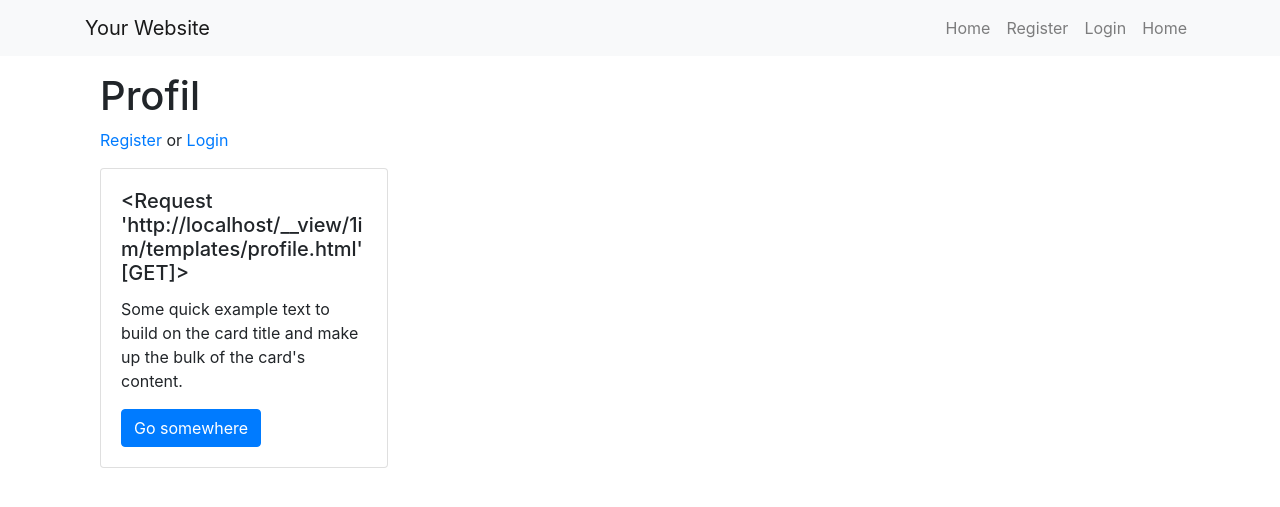
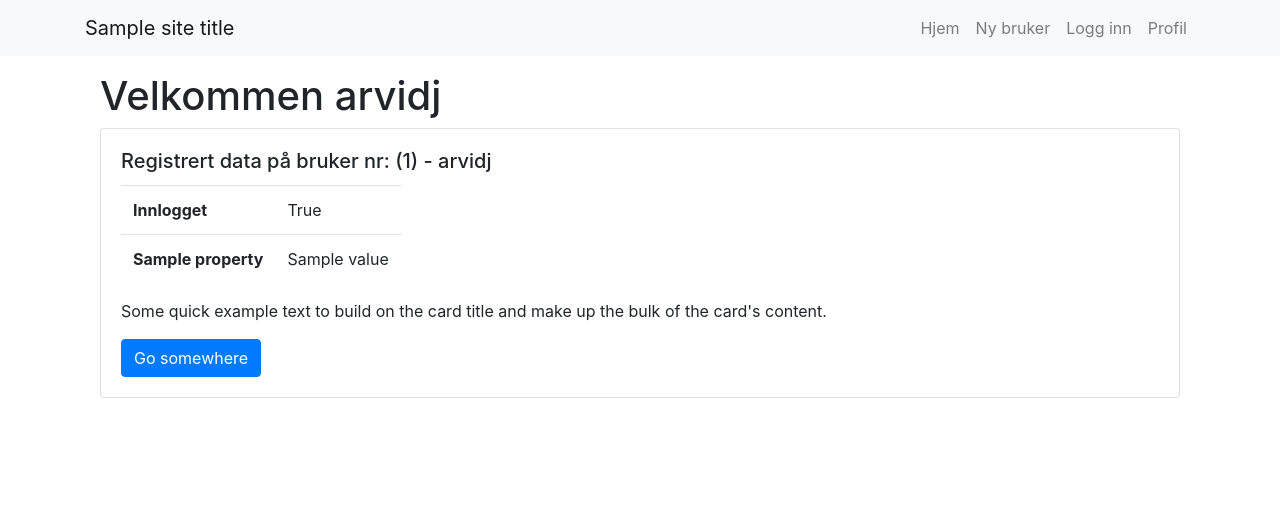
Before and after one commit to arvidjohansen/flask-template-students, a Flask app: template 1im/templates/profile.html in a window 1280 px wide. Shown: the top 507 px of the page. Run offline with Flask 2, Linux system fonts and the light colour scheme; data comes from the database, SQL or seed files in the repository; the template is opened without the code that fills it: values that come from a table or form of the project are taken from there, most other values are stand-ins (such as "Sample title", 1, 10 or a date in 2020); some libraries are stand-ins or nearby versions.

Commit message:
oppdaterte stuff

```diff
--- a/1im/app.py
+++ b/1im/app.py
@@ -1,44 +1,70 @@
 from flask import Flask, render_template, request, redirect, url_for, flash
 from flask_sqlalchemy import SQLAlchemy
+from flask_login import LoginManager
+from flask_login import UserMixin
+from flask_login import login_user, current_user
 from sqlalchemy.exc import IntegrityError as SQLIntegrityError
 from werkzeug.security import generate_password_hash, check_password_hash
+
+CONTEXT = { # put settings here
+    'site_title' : 'Arvids morohule',
+    'welcome_msg' : 'Hei og velkommen til Arvids morohule',
+    'default_profile_pic' : '/media/default_profile_pic.png',
+    'allow_anonymous_users' : True,
+           }
 
 app = Flask(__name__)
 app.config['SECRET_KEY'] = 'your_secret_key_here'
 app.config['SQLALCHEMY_DATABASE_URI'] = 'sqlite:///users.db'
 
-# from flask import
-
+login_manager = LoginManager(app)
 db = SQLAlchemy(app)
 
-class User(db.Model):
+
+
+class User(db.Model, UserMixin):
     id = db.Column(db.Integer, primary_key=True)
     username = db.Column(db.String(80), unique=True, nullable=False)
     password = db.Column(db.String(120), nullable=False)
 
-    def say_hello(self):
-        return "Hello from " + self.username
+    def __repr__(self):
+        return str(self.username)
+
+@login_manager.user_loader
+def load_user(user_id):
+    return User.query.get(int(user_id))
 
 @app.route('/')
 def index():
-    nav_target = 'index'
-    return render_template('index.html')
+    context = CONTEXT.copy()
+    context.update({
+        'active_tab':'index',
+        'user' : current_user,
+    })
+    return render_template('index.html', **context)
 
 @app.route('/profile', methods=['GET', 'POST'])
 def profile():
-    raise Exception
-    return render_template('profile.html', request=request, active_tab="profile")
+    context = CONTEXT.copy()
+    context.update({
+        'active_tab' : 'profile',
+        'user' : current_user,
+        'userdata' : vars(current_user),
+    })
+    return render_template('profile.html', **context)
 
 
 @app.route('/register', methods=['GET', 'POST'])
 def register():
+    context = CONTEXT.copy()
+    context['active_tab'] = 'register'
 
     if request.method == 'POST':
+
         username = request.form['username']
         password = request.form['password']
-        hashed_password = generate_password_hash(password,
-                                                 # method='sha256'
-                                                 )
+
+        hashed_password = generate_password_hash(password)
         new_user = User(username=username, password=hashed_password)
         db.session.add(new_user)
 
@@ -56,7 +82,10 @@ def register():
 
 @app.route('/login', methods=['GET', 'POST'])
 def login():
-    active_navbar_element = 'login'
+
+    context = CONTEXT.copy()
+    context['active_tab'] = 'register'
+
     if request.method == 'POST':
         username = request.form['username']
         password = request.form['password']
@@ -64,6 +93,7 @@ def login():
         password_valid = check_password_hash(user.password, password)
         if user and password_valid:
             flash('Login successful!', 'success')
+            login_user(user)  # Log the user in
             return redirect(url_for('index'))
         else:
             flash('Invalid username or password. Please try again.', 'error')
--- a/1im/templates/base.html
+++ b/1im/templates/base.html
@@ -12,7 +12,7 @@
 <body>
     <nav class="navbar navbar-expand-lg navbar-light bg-light">
         <div class="container">
-            <a class="navbar-brand" href="#">Your Website</a>
+            <a class="navbar-brand" href="#">{{site_title}}</a>
             <button class="navbar-toggler" type="button" data-toggle="collapse" data-target="#navbarNav"
                 aria-controls="navbarNav" aria-expanded="false" aria-label="Toggle navigation">
                 <span class="navbar-toggler-icon"></span>
@@ -20,16 +20,16 @@
             <div class="collapse navbar-collapse" id="navbarNav">
                 <ul class="navbar-nav ml-auto">
                     <li class="nav-item">
-                        <a class="nav-link {% if active_navbar_element == 'index' %} active {% endif %}" href="{{ url_for('index') }}">Home</a>
+                        <a class="nav-link {% if active_tab == 'index' %} active {% endif %}" href="{{ url_for('index') }}">Hjem</a>
                     </li>
                     <li class="nav-item">
-                        <a class="nav-link" href="{{ url_for('register') }}">Register</a>
+                        <a class="nav-link" href="{{ url_for('register') }}">Ny bruker</a>
                     </li>
                     <li class="nav-item">
-                        <a class="nav-link" href="{{ url_for('login') }}">Login</a>
+                        <a class="nav-link" href="{{ url_for('login') }}">Logg inn</a>
                     </li>
                     <li class="nav-item">
-                        <a class="nav-link {% if active_tab == 'profile' %} active {% endif %}" href="{{ url_for('profile') }}">Home</a>
+                        <a class="nav-link {% if active_tab == 'profile' %} active {% endif %}" href="{{ url_for('profile') }}">Profil</a>
                     </li>
                 </ul>
             </div>
--- a/1im/templates/profile.html
+++ b/1im/templates/profile.html
@@ -4,17 +4,44 @@
 
 {% block content %}
 <div class="container">
-    <h1>Profil</h1>
-    <p><a href="{{ url_for('register') }}">Register</a> or <a href="{{ url_for('login') }}">Login</a></p>
+    <h1>Velkommen {{user}}</h1>
+    <div>
+        <div class="card"
+        >
+        <!--
 
-    <div>
-        <div class="card" style="width: 18rem;">
+          style="width: 18rem;"
+        -->
             <!--
 
                 <img class="card-img-top" src=".../100px180/" alt="Card image cap">
             -->
             <div class="card-body">
-              <h5 class="card-title">{{request}}</h5>
+              <h5 class="card-title">Registrert data på bruker nr: ({{user.id}}) - {{user.username}} </h5>
+              <table class="table table-responsive">
+                <tr>
+                  <td>
+                    <strong>
+                    Innlogget
+                  </strong>
+                  </td>
+                  <td>
+                      {{user.is_authenticated}}
+                </td>
+                </tr>
+                {% for property,value in userdata.items() %}
+                <tr>
+                  <td>
+                    <strong>
+                    {{property|capitalize}}
+                  </strong>
+                  </td>
+                  <td>
+                      {{value}}
+                </td>
+                </tr>
+                {% endfor %}
+              </table>
               <p class="card-text">Some quick example text to build on the card title and make up the bulk of the card's content.</p>
               <a href="#" class="btn btn-primary">Go somewhere</a>
             </div>
--- a/1im/templates/register.html
+++ b/1im/templates/register.html
@@ -4,7 +4,7 @@
 
 {% block content %}
 <div class="container">
-    <h1>Register</h1>
+    <h1>Ny bruker</h1>
     <!--
 
         <div class="form-group">
```
Also changed, not shown: 1im/templates/index.html (+23 -5 lines).
